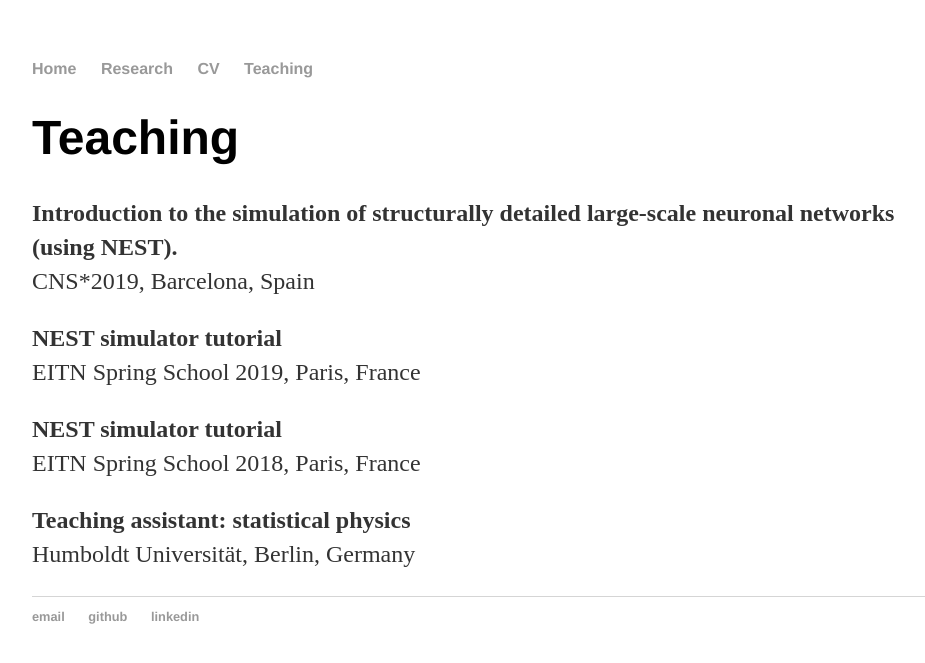
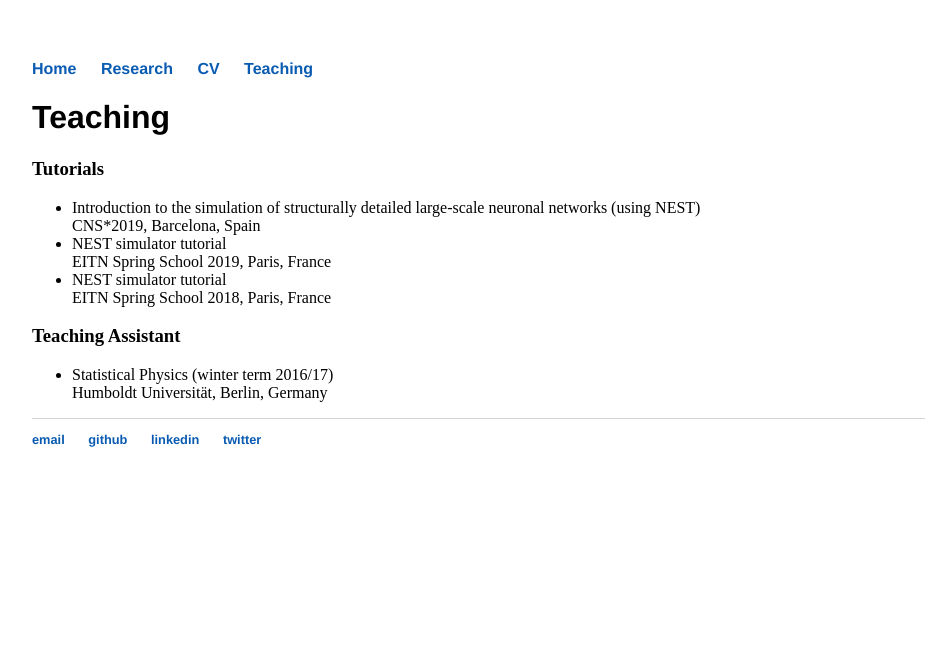
Before and after one commit to AlexVanMeegen/alexvanmeegen.github.io, a Jekyll site: the page built from teaching/index.html, in a window 1280 px wide. Shown: the top 663 px of the page, without its empty margins (160-1085 px from the left). Built offline with Jekyll 4.4.1, drawn with Linux system fonts in a browser that asks for light colours.

Commit message:
Bit more content

```diff
--- a/_layouts/default.html
+++ b/_layouts/default.html
@@ -23,6 +23,7 @@
     <li><a href="mailto:a.van.meegen@fz-juelich.de">email</a></li>
     <li><a href="https://github.com/alexvanmeegen">github</a></li>
     <li><a href="https://www.linkedin.com/in/alexander-van-meegen">linkedin</a></li>
+    <li><a href="https://twitter.com/alexvanmeegen">twitter</a></li>
     </ul>
   </footer>
   </body>
--- a/css/main.css
+++ b/css/main.css
@@ -14,30 +14,18 @@ nav ul li, footer ul li {
 }
 a {
     text-decoration: none;
-    color: #999;
+    color: #095bb2;
 }
 a:hover {
     text-decoration: underline;
 }
 h1 {
-    font-size: 3em;
     font-family:'Helvetica', 'Arial', 'Sans-Serif';
 }
 p {
-    font-size: 1.5em;
-    line-height: 1.4em;
     color: #333;
 }
 footer {
     border-top: 1px solid #d5d5d5;
     font-size: .8em;
 }
-
-ul.posts {
-    margin: 20px auto 40px;
-    font-size: 1.5em;
-}
-
-ul.posts li {
-    list-style: none;
-}
--- a/cv/index.html
+++ b/cv/index.html
@@ -4,6 +4,7 @@ title: CV
 ---
 <div class="blurb">
 	<h1>CV</h1>
+	<h3>Education</h3>
 	<p>
 		<strong>Master of Science in Physics</strong>, <a href="https://www.hu-berlin.de/en">Humboldt Universität zu Berlin</a><br>
 		Thesis Title: Colored Noise Problems in Neurophysics<br>
--- a/teaching/index.html
+++ b/teaching/index.html
@@ -4,21 +4,26 @@ title: Teaching
 ---
 <div class="blurb">
 	<h1>Teaching</h1>
-	<p>
-		<strong>Introduction to the simulation of structurally detailed
-large-scale neuronal networks (using NEST).</strong><br>
-		CNS*2019, Barcelona, Spain
-	</p>
-	<p>
-		<strong>NEST simulator tutorial</strong><br>
-		EITN Spring School 2019, Paris, France
-	</p>
-	<p>
-		<strong>NEST simulator tutorial</strong><br>
-		EITN Spring School 2018, Paris, France
-	</p>
-	<p>
-		<strong>Teaching assistant: statistical physics</strong><br>
-		Humboldt Universität, Berlin, Germany
-	</p>
+	<h3>Tutorials</h3>
+	<ul>
+		<li>
+			Introduction to the simulation of structurally detailed large-scale neuronal networks (using NEST)<br>
+			CNS*2019, Barcelona, Spain
+		</li>
+		<li>
+			NEST simulator tutorial<br>
+			EITN Spring School 2019, Paris, France
+		</li>
+		<li>
+			NEST simulator tutorial<br>
+			EITN Spring School 2018, Paris, France
+		</li>
+	</ul>
+	<h3>Teaching Assistant</h3>
+	<ul>
+		<li>
+			Statistical Physics (winter term 2016/17)<br>
+			Humboldt Universität, Berlin, Germany
+		</li>
+	</ul>
 </div><!-- /.blurb -->
```
Also changed, not shown: research/index.html (+11 -1 lines).
